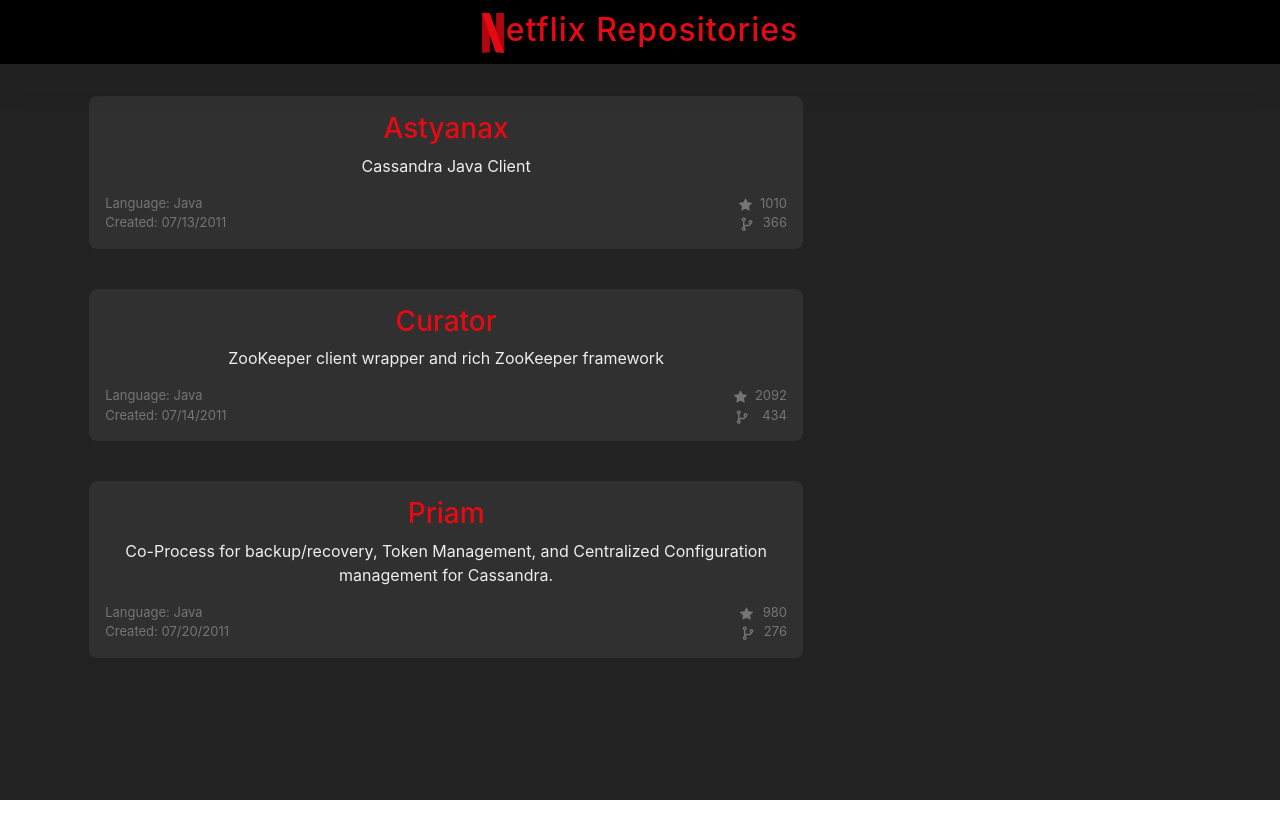
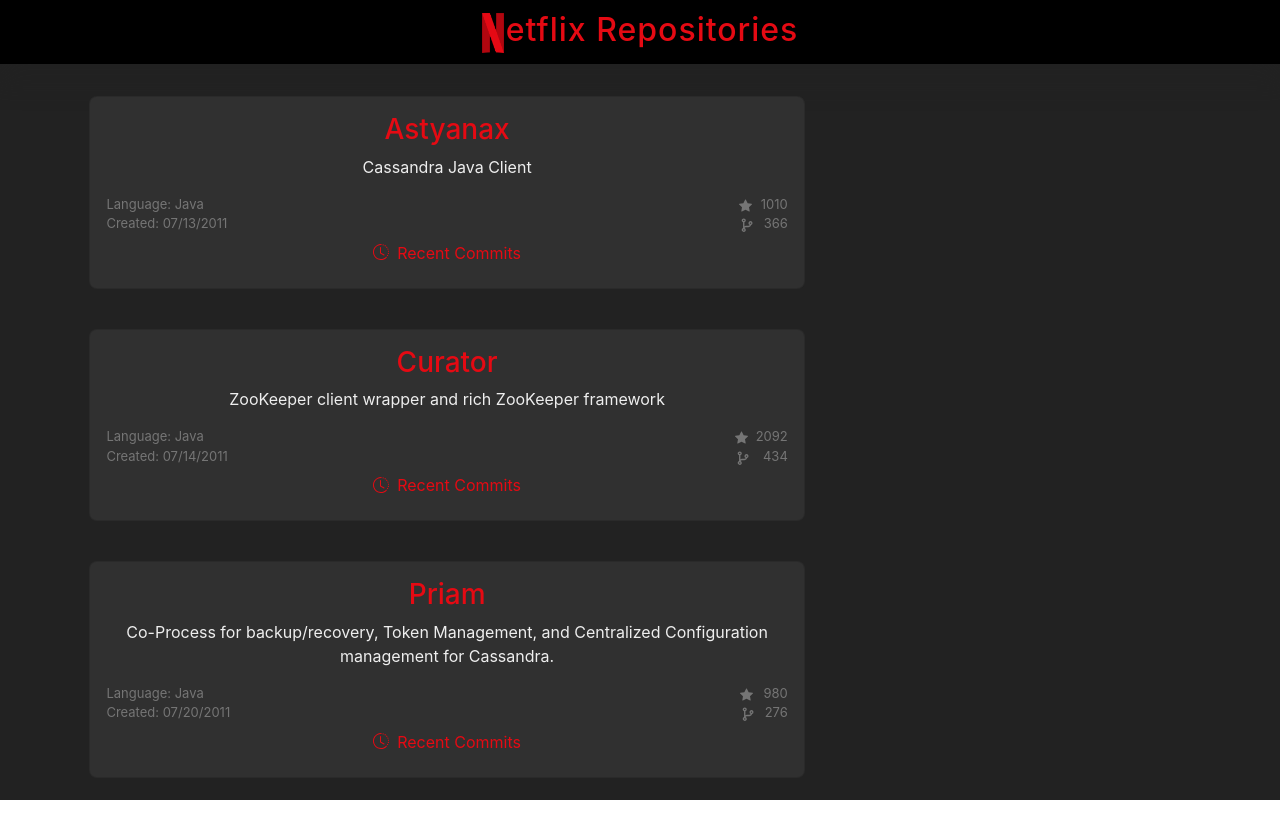
Before and after one commit to kevinreber/repo-land, a React (Create React App) app: page / in a window 1280 px wide. Built offline with nearby package versions, Linux system fonts and the light colour scheme.

Commit message:
added comments, CommitHistoryAccordionand convertDate

```diff
--- a/src/components/RepoList.jsx
+++ b/src/components/RepoList.jsx
@@ -1,18 +1,25 @@
 /** Dependencies */
 import React from 'react';
-import moment from 'moment';
 import PropTypes from 'prop-types';
 
-/** Components */
+/** Components & Helpers */
 import StarIcon from './Icons/StarIcon';
 import ForkIcon from './Icons/ForkIcon';
+import CommitHistoryAccordion from './CommitHistoryAccordion';
+import convertDate from '../helpers/convertDate';
 
 /** Styles */
 import './styles/RepoList.css';
 
+/**
+ * Creates a List that displays data for each repository in repositories.
+ *
+ * @param {array} repositories Array of repositories
+ */
 function RepoList({ repositories }) {
+	/** Create Card for each repository */
 	const RepoCards = repositories.map((repo) => (
-		<li className="Repo-Card">
+		<li className="card Repo-Card">
 			<div className="Repo-Card__Header">
 				<h3 className="Repo-Card__Title">{repo.name}</h3>
 				<p>{repo.description}</p>
@@ -20,7 +27,7 @@
 			<div className="Repo-Card__Footer">
 				<div className="Repo-Card__Stats">
 					<p>Language: {repo.language}</p>
-					<p>Created: {moment(repo.created_at).calendar()}</p>
+					<p>Created: {convertDate(repo.created_at)}</p>
 				</div>
 				<div className="Repo-Card__Icons">
 					<div className="Repo-Card__Stars">
@@ -33,12 +40,15 @@
 					</div>
 				</div>
 			</div>
+			<CommitHistoryAccordion name={repo.name} />
 		</li>
 	));
 
 	return (
 		<div>
-			<ul className="Repo-List">{RepoCards}</ul>
+			<ul id="accordion" className="Repo-List">
+				{RepoCards}
+			</ul>
 		</div>
 	);
 }
```
